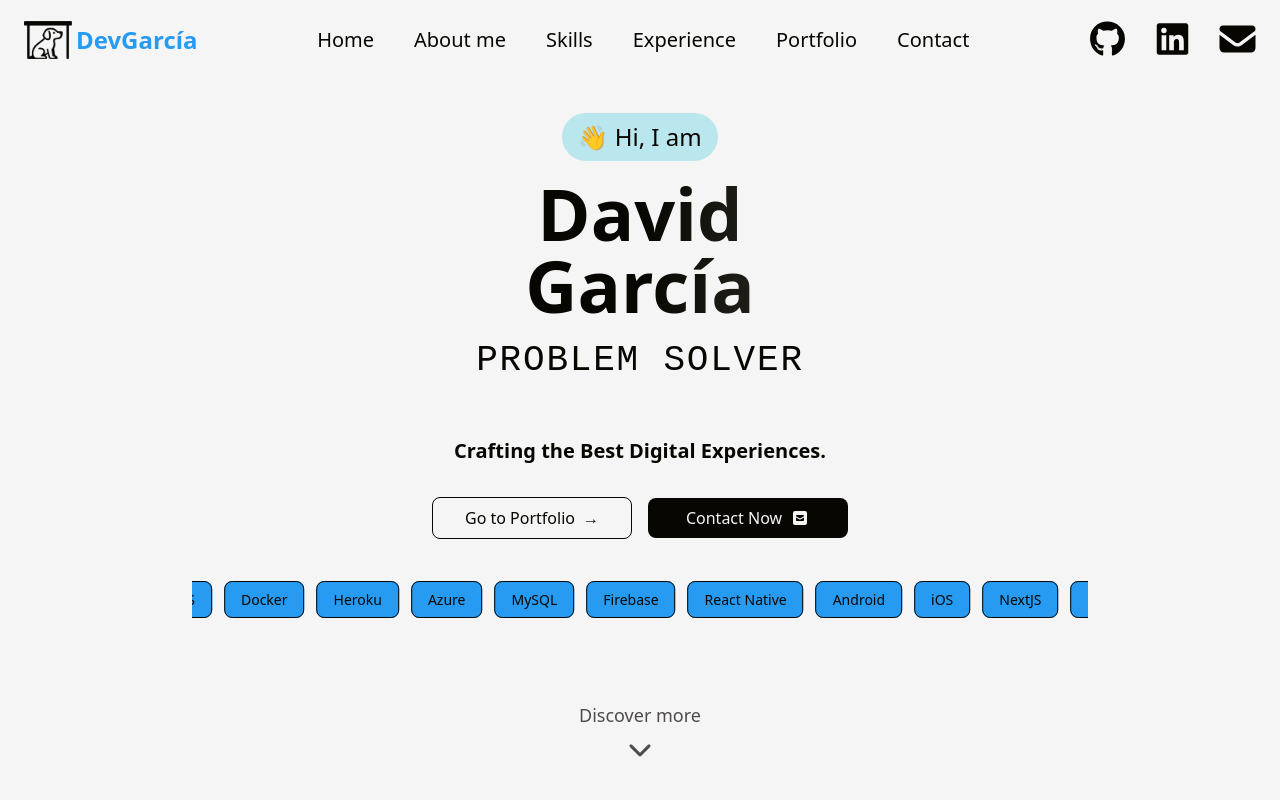
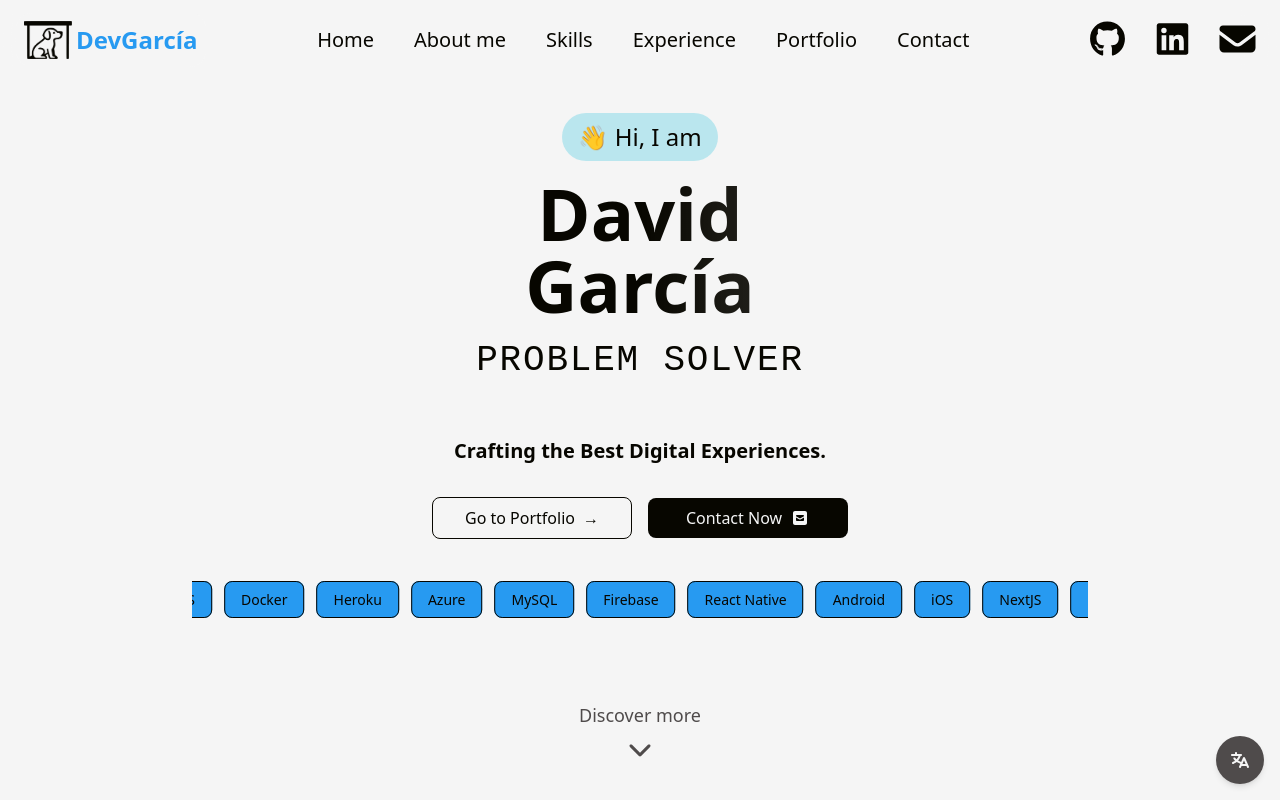
Before and after one commit to daviders98/resume, a Next.js app: page / in a window 1280 px wide. Shown: the top 800 px of the page. Built offline with nearby package versions, Linux system fonts and the light colour scheme.

Commit message:
fix(RES-19): Add language context and language picker

```diff
--- a/app/page.tsx
+++ b/app/page.tsx
@@ -8,6 +8,8 @@ import Experience from "@/components/Experience";
 import Portfolio from "@/components/Portfolio";
 import Contact from "@/components/Contact";
 import Footer from "@/components/Footer";
+import LanguagePicker from "@/components/LanguagePicker";
+import { LanguageProvider } from "@/context/LanguageContext";
 
 function App() {
   useEffect(() => {
@@ -15,7 +17,7 @@ function App() {
   }, []);
 
   return (
-    <div className="min-h-screen bg-background text-foreground min-w-full">
+    <LanguageProvider>    <div className="min-h-screen bg-background text-foreground min-w-full">
       <NavBar />
       <Hero />
       <About />
@@ -24,7 +26,10 @@ function App() {
       <Portfolio />
       <Contact />
       <Footer />
-    </div>
+      <LanguagePicker/>
+      </div>
+      </LanguageProvider>
+
   );
 }
 
--- /dev/null
+++ b/components/LanguagePicker.tsx
@@ -0,0 +1,47 @@
+"use client";
+import { faLanguage } from "@fortawesome/free-solid-svg-icons";
+import { FontAwesomeIcon } from "@fortawesome/react-fontawesome";
+import { useState } from "react";
+import { Language, languages, useLanguage } from "@/context/LanguageContext";
+import { motion } from "framer-motion";
+
+export default function LanguagePicker() {
+  const [opened, setOpened] = useState(false);
+  const { language, setLanguage } = useLanguage();
+
+  return (
+    <motion.div
+      className="fixed bottom-4 right-4 z-50 rounded-full"
+      initial={{ opacity: 0, y: 20 }}
+      animate={{ opacity: 1, y: 0 }}
+      transition={{ duration: 0.5, ease: "easeOut" }}
+    >
+      {!opened && (
+        <button
+          onClick={() => setOpened(true)}
+          className="w-12 h-12 rounded-full bg-muted flex items-center justify-center shadow-md hover:bg-highlight/70"
+          aria-label="Select Language"
+        >
+          <FontAwesomeIcon icon={faLanguage} className="text-background" />
+        </button>
+      )}
+
+      {opened && (
+        <div className="mt-2 p-2 bg-white shadow-lg rounded-md flex flex-col">
+          {languages.map((lang) => (
+            <button
+              key={lang.code}
+              className={`px-2 py-1 hover:bg-muted/80 rounded ${language === lang.code ? "font-bold" : ""}`}
+              onClick={() => {
+                setLanguage(lang.code as Language);
+                setOpened(false);
+              }}
+            >
+              {lang.label}
+            </button>
+          ))}
+        </div>
+      )}
+    </motion.div>
+  );
+}
--- /dev/null
+++ b/context/LanguageContext.tsx
@@ -0,0 +1,53 @@
+"use client";
+import { createContext, useContext, useState, useEffect, ReactNode } from "react";
+
+export type Language = "en" | "es" | "zh";
+export const languages = [
+    { code: "en", label: "English" },
+    { code: "es", label: "Español" },
+    { code: "zh", label: "中文" }
+  ];
+interface LanguageContextProps {
+  language: Language;
+  setLanguage: (lang: Language) => void;
+}
+
+const LanguageContext = createContext<LanguageContextProps | undefined>(undefined);
+
+export const LanguageProvider = ({ children }: { children: ReactNode }) => {
+  const [language, setLanguage] = useState<Language>("en");
+
+  useEffect(() => {
+    const saved = localStorage.getItem("language") as Language | null;
+    if (saved) {
+      setLanguage(saved);
+      return;
+    }
+
+    const browserLang = navigator.language.slice(0, 2).toLowerCase();
+    if (["en", "es", "zh"].includes(browserLang)) {
+      setLanguage(browserLang as Language);
+      localStorage.setItem("language", browserLang as Language);
+    } else {
+      setLanguage("en");
+      localStorage.setItem("language", "en");
+    }
+  }, []);
+
+  const changeLanguage = (lang: Language) => {
+    setLanguage(lang);
+    localStorage.setItem("language", lang);
+  };
+
+  return (
+    <LanguageContext.Provider value={{ language, setLanguage: changeLanguage }}>
+      {children}
+    </LanguageContext.Provider>
+  );
+};
+
+export const useLanguage = () => {
+  const context = useContext(LanguageContext);
+  if (!context) throw new Error("useLanguage must be used within a LanguageProvider");
+  return context;
+};
```
